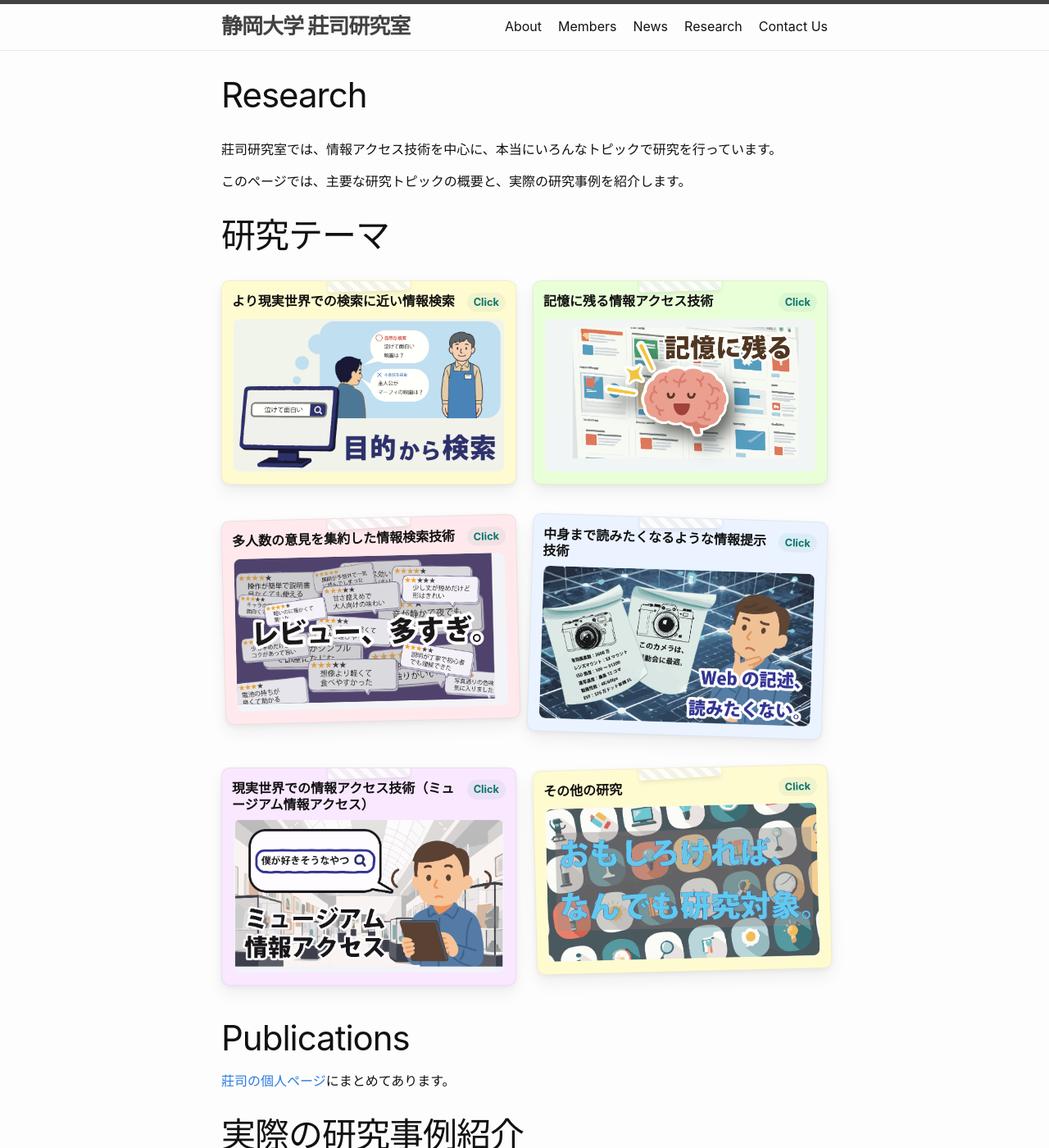
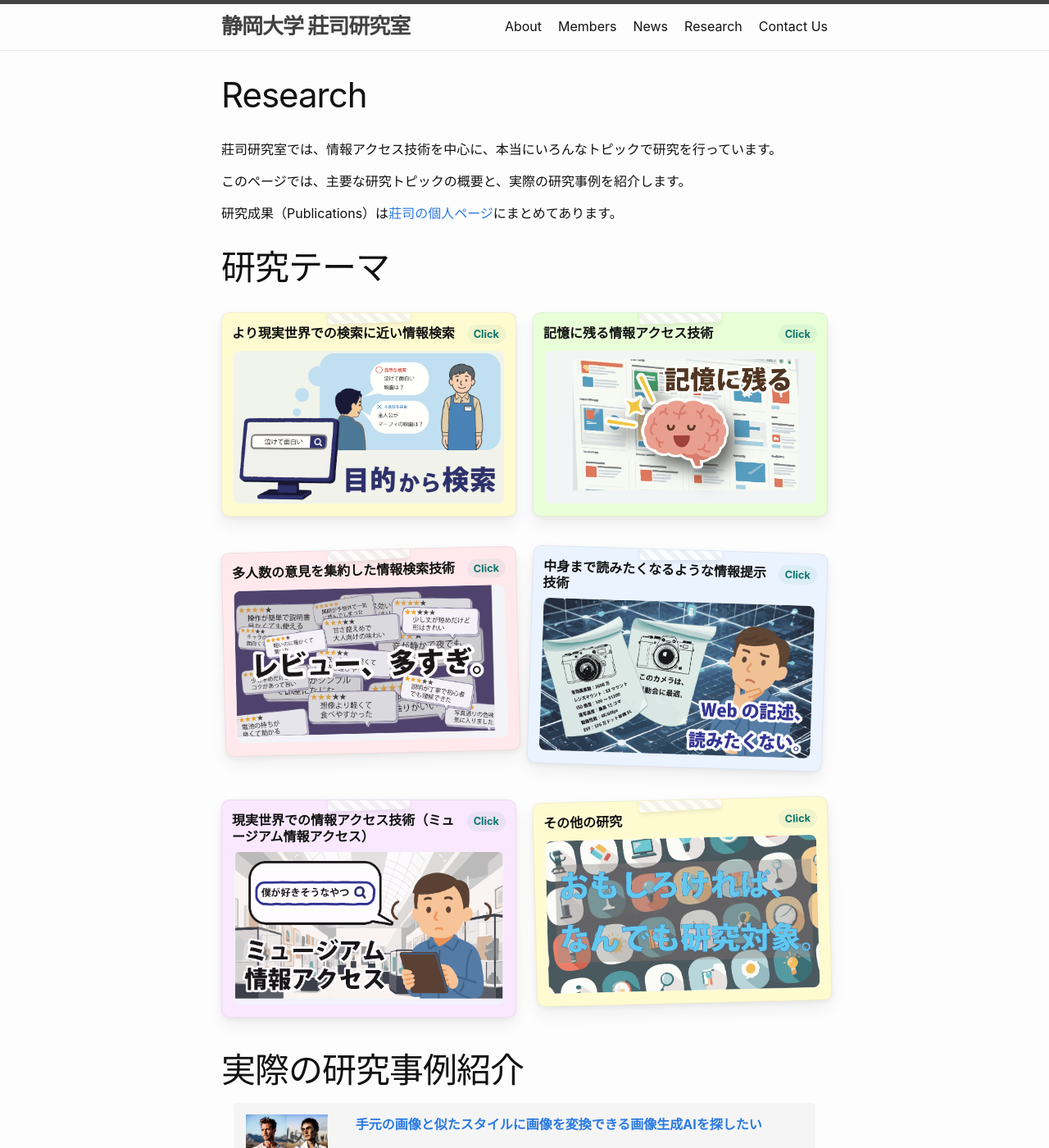
Before and after one commit to shoji-lab/shoji-lab.github.io, a Jekyll site: the page built from research.md, in a window 1280 px wide and 1400 px high. Shown: the whole window at 82% size. Built offline with Jekyll 4.4.1, drawn with Linux system fonts in a browser that asks for light colours; some of the changed lines change nothing that is shown.

Commit message:
link to publication

```diff
--- a/research.md
+++ b/research.md
@@ -195,6 +195,8 @@
 莊司研究室では、情報アクセス技術を中心に、本当にいろんなトピックで研究を行っています。
 
 このページでは、主要な研究トピックの概要と、実際の研究事例を紹介します。
+
+研究成果（Publications）は<a href="https://shoji-lab.jp/">莊司の個人ページ</a>にまとめてあります。
 
 
 <h1>研究テーマ</h1>
@@ -412,9 +414,6 @@
     </details>
   </div>
 
-<h1>Publications</h1>
-<a href="https://shoji-lab.jp/">莊司の個人ページ</a>にまとめてあります。
-
 <h1>実際の研究事例紹介</h1>
 {% assign sorted_researches = site.researches | sort: 'date' | reverse %}
 {% for item in sorted_researches %}
```
